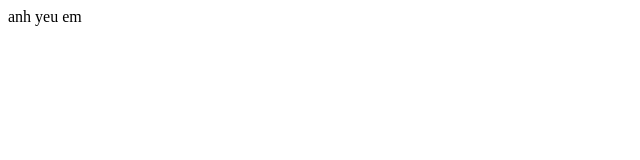
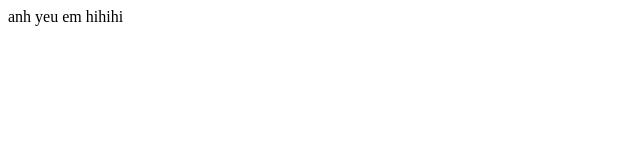
Before and after one commit to quynhmaipt/test, a plain HTML site: page index.html in a window 1280 px wide. Shown: the full height of the page, 0-640 px from the left. Drawn offline with Linux system fonts and the light colour scheme.

Commit message:
Update index.html
add l,ine

```diff
--- a/index.html
+++ b/index.html
@@ -1,3 +1,4 @@
 <html>
-<body>anh yeu em</body>
+<body>anh yeu em
+  hihihi</body>
 </html>
```
